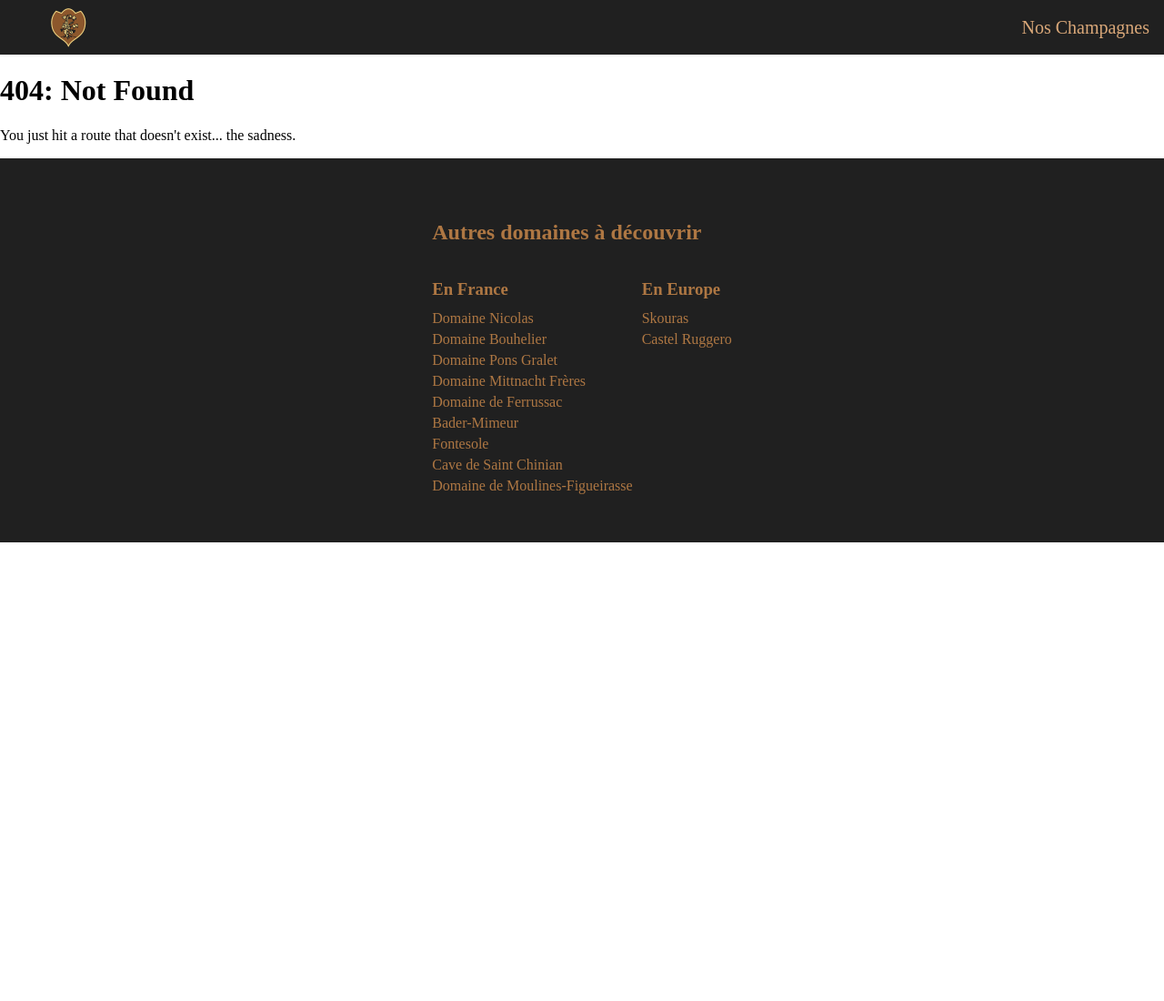
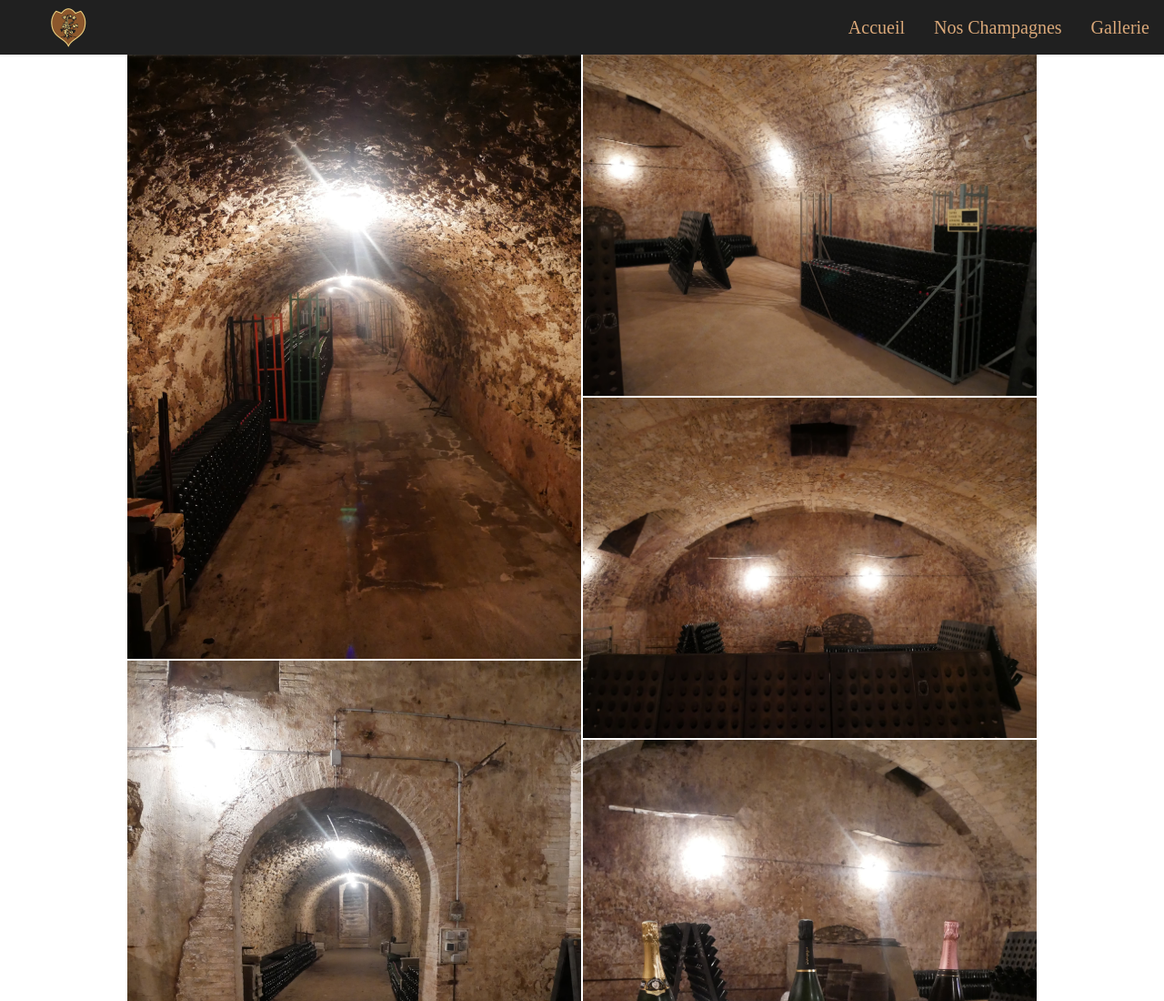
Before and after one commit to OlivierLardenois/champagne-chaleroux, a Gatsby site: page /galerie in a window 1280 px wide. Before the commit this address had no page. Shown: the top 1100 px of the page at 91% size. Before the commit the page ends 800 px from the top, so only its background shows below. Built offline with nearby package versions, Linux system fonts and the light colour scheme; Gatsby itself is replaced by a stand-in of ours.

Commit message:
✨ - Add gallery page

```diff
--- a/gatsby-config.js
+++ b/gatsby-config.js
@@ -24,7 +24,7 @@
         background_color: `#663399`,
         theme_color: `#663399`,
         display: `minimal-ui`,
-        icon: `src/images/gatsby-icon.png`, // This path is relative to the root of the site.
+        icon: `src/images/logo.png`, // This path is relative to the root of the site.
       },
     },
     // this (optional) plugin enables Progressive Web App + Offline functionality
--- a/src/components/header.tsx
+++ b/src/components/header.tsx
@@ -4,9 +4,9 @@
 import styles from "./header.module.css";
 
 const PAGES = [
-  // { label: "Accueil", link: "/" },
+  { label: "Accueil", link: "/" },
   { label: "Nos Champagnes", link: "/nos-champagnes" },
-  // { label: "Gallerie", link: "/gallery" },
+  { label: "Gallerie", link: "/galerie" },
 ];
 
 const Header = () => {
--- /dev/null
+++ b/src/pages/galerie.tsx
@@ -0,0 +1,90 @@
+import { graphql, PageProps } from "gatsby";
+import Img, { FluidObject } from "gatsby-image";
+import React from "react";
+import Layout from "../components/layout";
+import SEO from "../components/seo";
+import styles from "../styles/galerie.module.css";
+
+type DataProps = {
+  img1: { childImageSharp: { fluid: FluidObject } };
+  img2: { childImageSharp: { fluid: FluidObject } };
+  img3: { childImageSharp: { fluid: FluidObject } };
+  img4: { childImageSharp: { fluid: FluidObject } };
+  img5: { childImageSharp: { fluid: FluidObject } };
+  img6: { childImageSharp: { fluid: FluidObject } };
+  img7: { childImageSharp: { fluid: FluidObject } };
+  img8: { childImageSharp: { fluid: FluidObject } };
+  img9: { childImageSharp: { fluid: FluidObject } };
+  img10: { childImageSharp: { fluid: FluidObject } };
+};
+
+const GalleryPage: React.FC<PageProps<DataProps>> = ({ data }) => {
+  return (
+    <Layout>
+      <SEO title="Gallerie" />
+      <div className={styles.galerieGrid}>
+        <div className={styles.columnWrapper}>
+          <Img fluid={data.img1.childImageSharp.fluid} />
+          <Img fluid={data.img2.childImageSharp.fluid} />
+          <Img fluid={data.img3.childImageSharp.fluid} />
+          <Img fluid={data.img4.childImageSharp.fluid} />
+          <Img fluid={data.img5.childImageSharp.fluid} />
+        </div>
+        <div className={styles.columnWrapper}>
+          <Img fluid={data.img6.childImageSharp.fluid} />
+          <Img fluid={data.img7.childImageSharp.fluid} />
+          <Img fluid={data.img8.childImageSharp.fluid} />
+          <Img fluid={data.img9.childImageSharp.fluid} />
+          <Img fluid={data.img10.childImageSharp.fluid} />
+        </div>
+      </div>
+    </Layout>
+  );
+};
+
+export default GalleryPage;
+
+export const imageFragment = graphql`
+  fragment imageFragment on File {
+    childImageSharp {
+      fluid {
+        ...GatsbyImageSharpFluid
+      }
+    }
+  }
+`;
+
+export const query = graphql`
+  query {
+    img1: file(relativePath: { eq: "image1.jpg" }) {
+      ...imageFragment
+    }
+    img2: file(relativePath: { eq: "image2.jpg" }) {
+      ...imageFragment
+    }
+    img3: file(relativePath: { eq: "image3.jpg" }) {
+      ...imageFragment
+    }
+    img4: file(relativePath: { eq: "image4.jpg" }) {
+      ...imageFragment
+    }
+    img5: file(relativePath: { eq: "image5.jpg" }) {
+      ...imageFragment
+    }
+    img6: file(relativePath: { eq: "image6.jpg" }) {
+      ...imageFragment
+    }
+    img7: file(relativePath: { eq: "image7.jpg" }) {
+      ...imageFragment
+    }
+    img8: file(relativePath: { eq: "image8.jpg" }) {
+      ...imageFragment
+    }
+    img9: file(relativePath: { eq: "image9.jpg" }) {
+      ...imageFragment
+    }
+    img10: file(relativePath: { eq: "image10.jpg" }) {
+      ...imageFragment
+    }
+  }
+`;
--- a/src/pages/index.tsx
+++ b/src/pages/index.tsx
@@ -13,6 +13,7 @@
 const HomePage: React.FC<PageProps<DataProps>> = ({ data }) => (
   <Layout>
     <SEO title="Home" />
+    {/* TODO: Not sure is it usefull */}
     <div style={{ maxHeight: "500px" }}>
       <Img
         fluid={data.background.childImageSharp.fluid}
--- /dev/null
+++ b/src/styles/galerie.module.css
@@ -0,0 +1,39 @@
+.columnWrapper {
+  width: 100%;
+}
+
+.columnWrapper > * {
+  margin-bottom: 2px;
+}
+
+.galerieGrid > :last-child > :last-child {
+  margin-bottom: 0;
+}
+
+.galerieGrid {
+  display: flex;
+  flex-direction: column;
+  margin: auto;
+  max-width: 1000px;
+}
+
+@media (min-width: 800px) {
+  .columnWrapper > * {
+    margin-bottom: 2px;
+  }
+
+  .columnWrapper > :last-child {
+    margin-bottom: 0;
+  }
+
+  .galerieGrid {
+    display: flex;
+    flex-direction: row;
+    margin: auto;
+    max-width: 1000px;
+  }
+
+  .galerieGrid > :first-child {
+    margin-right: 2px;
+  }
+}
```
Also changed, not shown: src/images/image1.jpg (added), src/images/image10.jpg (added), src/images/image2.jpg (added), src/images/image3.jpg (added), src/images/image4.jpg (added), src/images/image5.jpg (added), src/images/image6.jpg (added), src/images/image7.jpg (added), src/images/image8.jpg (added), 1 other file.
